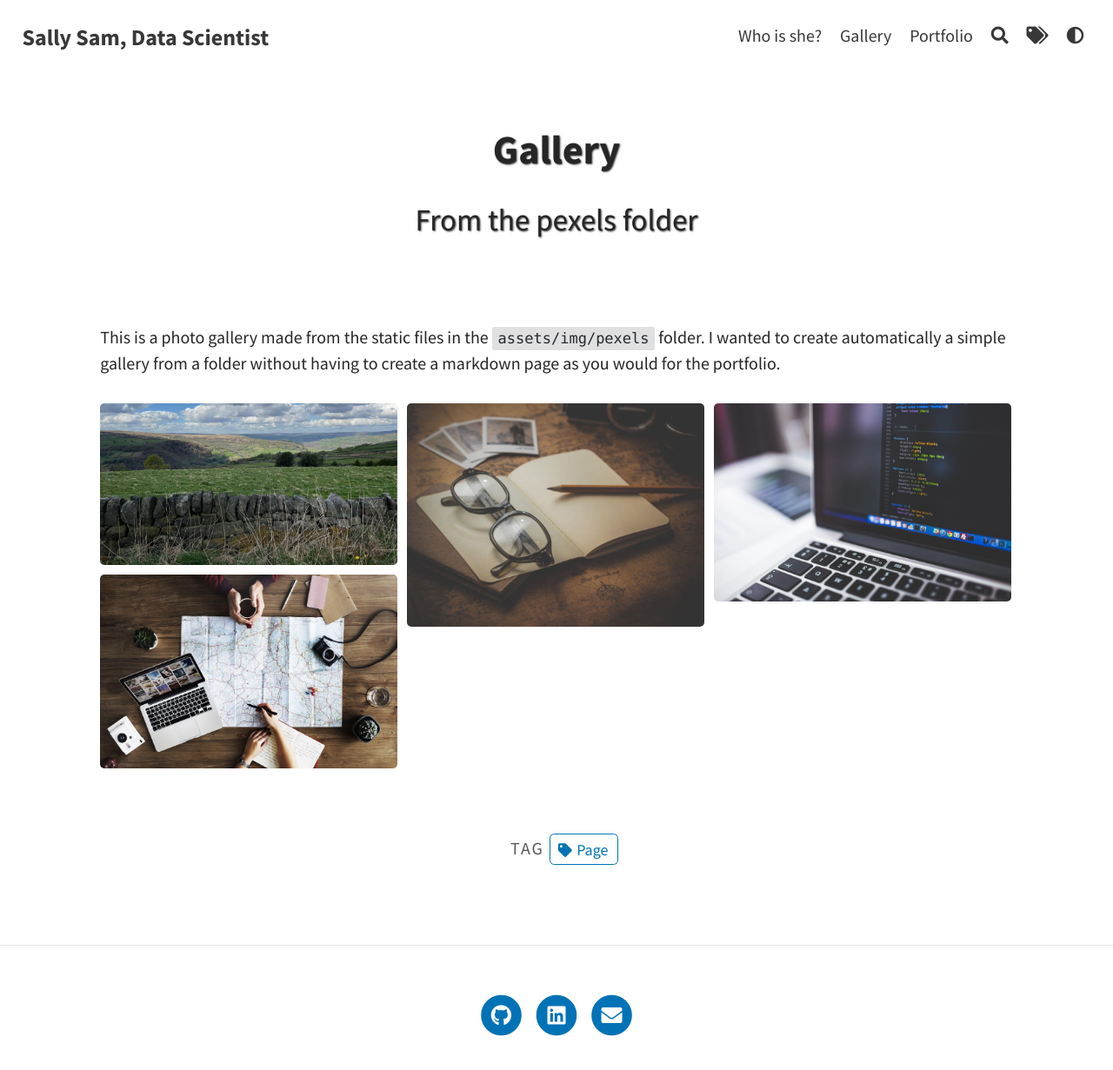
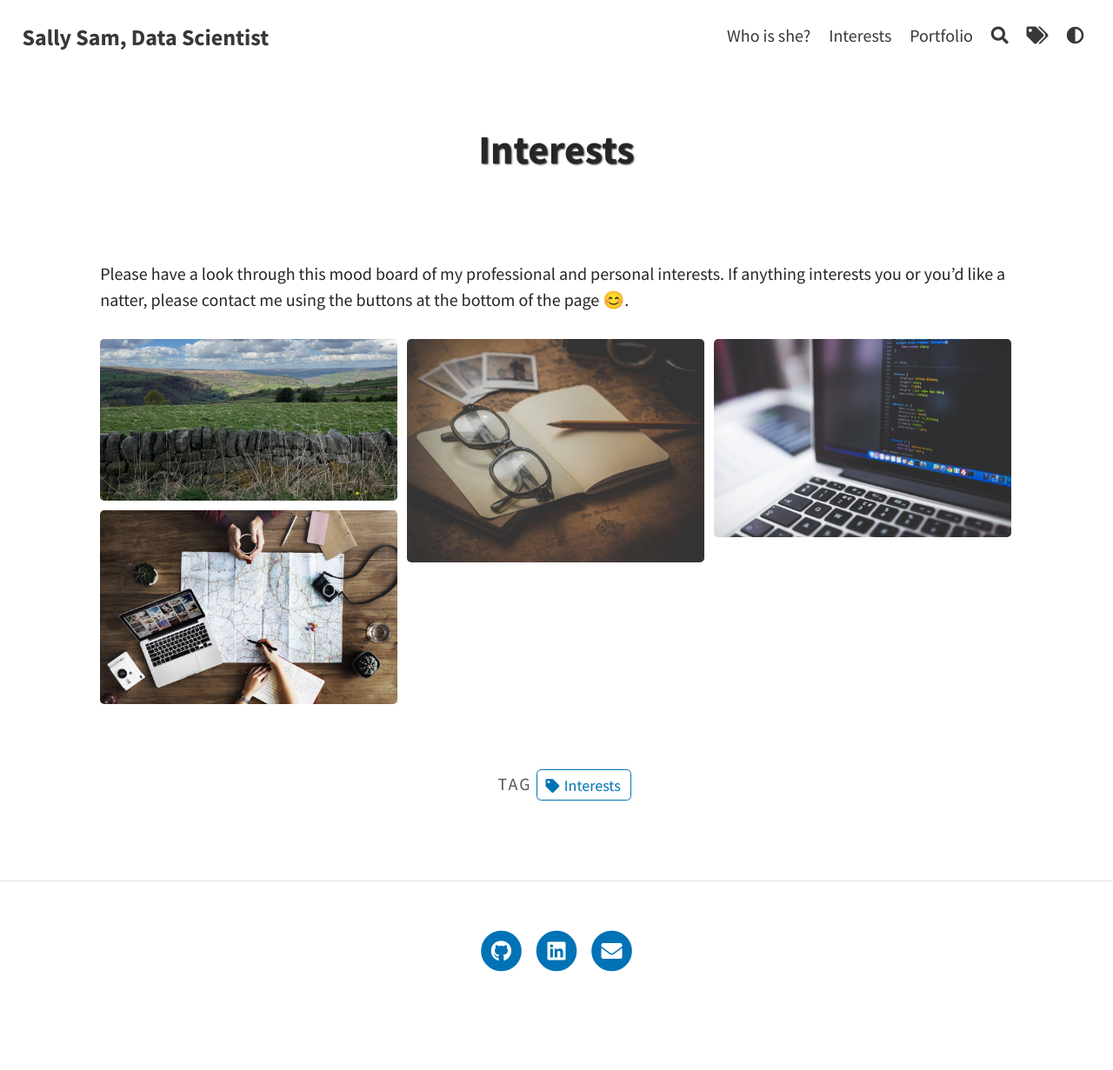
Before and after one commit to s-sam/s-sam.github.io, a Jekyll site: the page built from pages/gallery.md, in a window 1280 px wide. Shown: the whole page at 87% size. Built offline with Jekyll 4.4.1, drawn with Linux system fonts in a browser that asks for light colours; after the commit the page ends 1157 px from its top, so only the background shows below that.

Commit message:
Update gallery.md

```diff
--- a/pages/gallery.md
+++ b/pages/gallery.md
@@ -1,14 +1,12 @@
 ---
 layout: page
-title: Gallery
-subtitle: From the pexels folder
-permalink: /gallery/
+title: Interests
+subtitle:
+permalink: /interests/
 gallery_path: "assets/img/pexels"
-tags: [Page]
+tags: [Interests]
 ---
 
-This is a photo gallery made from the static files in the `assets/img/pexels` folder.
-I wanted to create automatically a simple gallery from a folder without having to create a markdown page as you would for the portfolio.
-
+Please have a look through this mood board of my professional and personal interests. If anything interests you or you'd like a natter, please contact me using the buttons at the bottom of the page 😊.
 
 {% include gallery.html gallery_path=page.gallery_path %}
```
